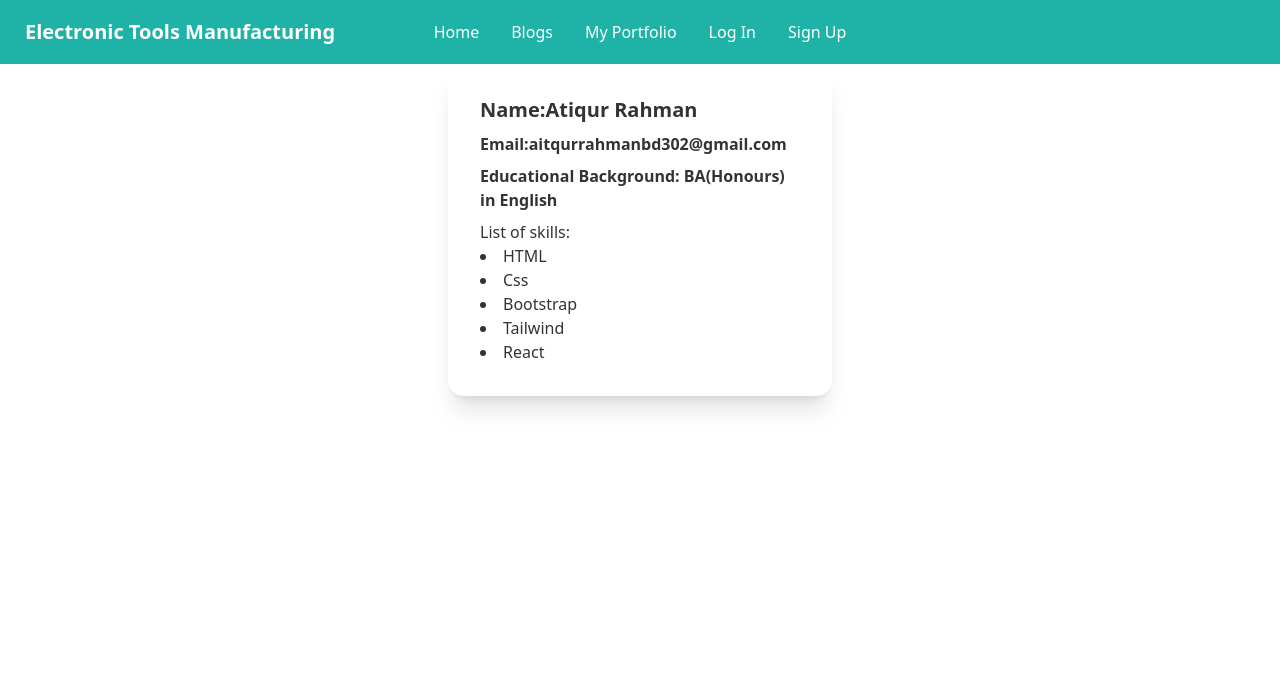
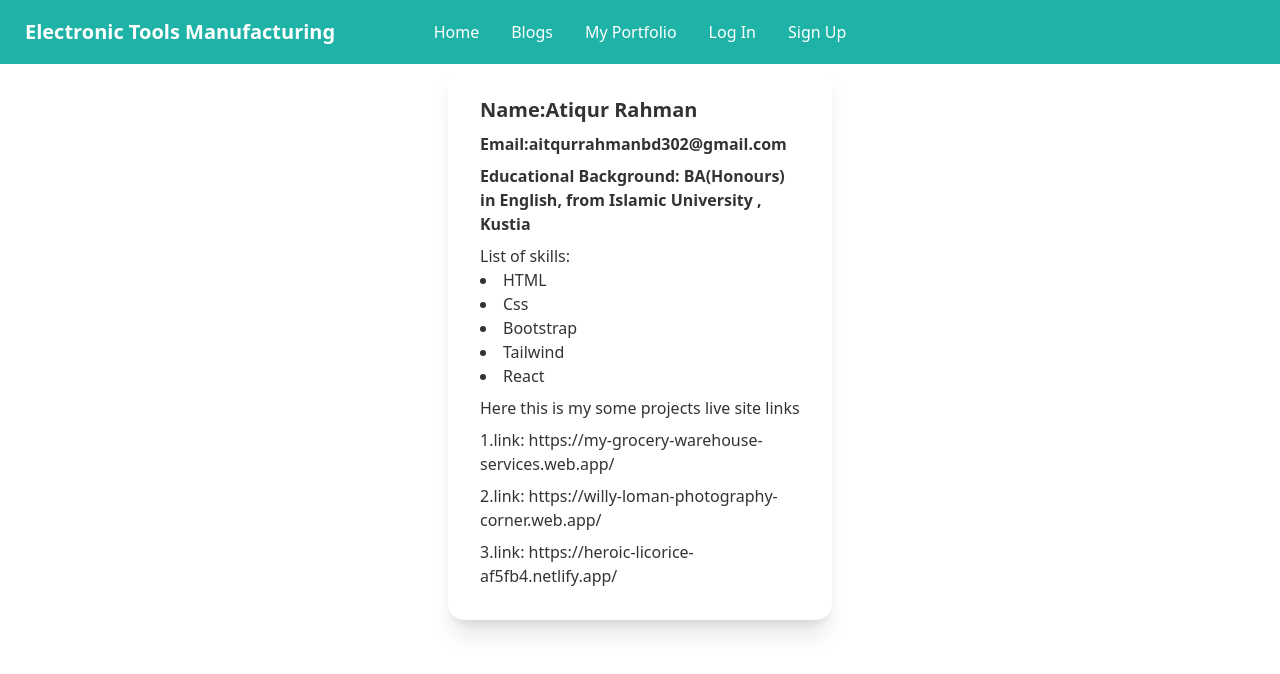
Before and after one commit to atiqurrahman96/manufacturer-client-side-assignment, a React (Create React App) app: page /portfolio in a window 1280 px wide. Shown: the top 674 px of the page. Built offline with nearby package versions, Linux system fonts and the light colour scheme; no server answers.

Commit message:
projected validated

```diff
--- a/src/MyPortfolio/MyPortfolio.js
+++ b/src/MyPortfolio/MyPortfolio.js
@@ -7,13 +7,16 @@ const MyPortfolio = () => {
                 <div className="card-body">
                     <h2 className="card-title">Name:Atiqur Rahman</h2>
                     <p className='font-bold'>Email:aitqurrahmanbd302@gmail.com</p>
-                    <p className='font-bold'>Educational Background: BA(Honours) in English</p>
+                    <p className='font-bold'>Educational Background: BA(Honours) in English, from Islamic University , Kustia</p>
                     <p>List of skills: <li>HTML</li>
                         <li>Css</li>
                         <li>Bootstrap</li>
                         <li>Tailwind</li>
                         <li>React</li></p>
-
+                    <h2>Here this is my some projects live site links</h2>
+                    <p>1.link: https://my-grocery-warehouse-services.web.app/ </p>
+                    <p>2.link: https://willy-loman-photography-corner.web.app/</p>
+                    <p>3.link: https://heroic-licorice-af5fb4.netlify.app/</p>
                 </div>
             </div>
         </div>
--- a/src/Pages/Home/AddNewProduct.js
+++ b/src/Pages/Home/AddNewProduct.js
@@ -5,7 +5,7 @@ const AddNewProduct = () => {
     const [AddNewProduct, setAddNewProduct] = useState([]);
     console.log('this is ', AddNewProduct);
     useEffect(() => {
-        fetch('http://localhost:5000/singleProduct/singleProduct')
+        fetch('https://ancient-sea-95326.herokuapp.com/singleProduct')
             .then(res => res.json())
             .then(data => setAddNewProduct(data))
     }, [])
--- a/src/Pages/Home/Reviews.js
+++ b/src/Pages/Home/Reviews.js
@@ -4,7 +4,7 @@ import AllReview from './AllReview';
 const Reviews = () => {
     return (
         <div>
-            <h1 className='text-4xl'>Here review will be added</h1>
+
             <AllReview></AllReview>
         </div>
     );
```
Also changed, not shown: 1 other file (tests, documents, lock files or other folders).
